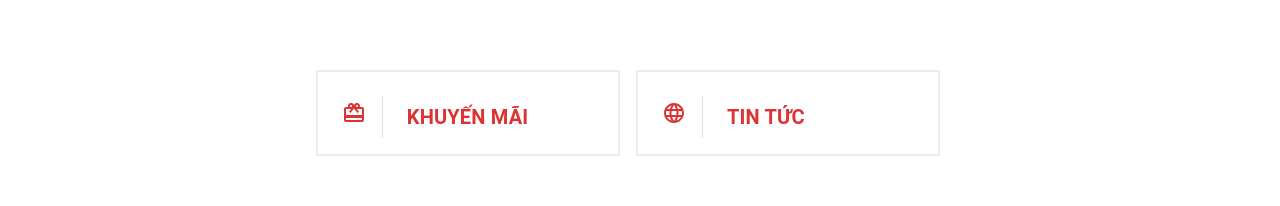
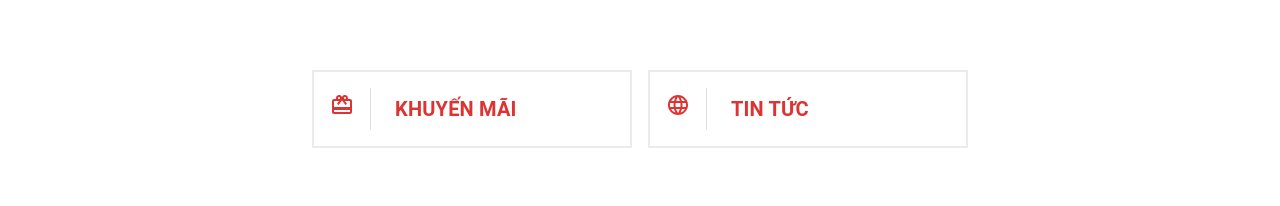
Before and after one commit to phong310/Viettel_network, a React (Vite) app: page / in a window 1280 px wide. Shown: the part 3135-3341 px from the top of the page. Built offline with nearby package versions, Linux system fonts and the light colour scheme.

Commit message:
update responsive

```diff
--- a/src/components/Layouts/Header.jsx
+++ b/src/components/Layouts/Header.jsx
@@ -94,10 +94,10 @@ export default function Header() {
     return (
         <Box>
             <Grid container spacing={3} sx={{ ...styleBoxContainer, display: { xs: 'none', sm: 'none', md: 'flex', } }}>
-                <Grid item sm={12} md={4} lg={2} sx={{ ...styleImg }} onClick={reloadPage}>
+                <Grid item sm={12} md={12} lg={2} sx={{ ...styleImg }} onClick={reloadPage}>
                     <img src='https://3g4gviettel.vn/wp-content/uploads/2022/06/logo-3g4gviettel-vn.png' style={{ width: 200, height: 26 }} />
                 </Grid>
-                <Grid sm={12} md={4} lg={6} item sx={{ ...styleGridMenu }}>
+                <Grid sm={12} md={12} lg={6} item sx={{ ...styleGridMenu }}>
                     {menuList.map((item, index) => {
                         return (
                             <Grid sx={{ ...styleMenu }} key={index}>
--- a/src/components/Page/ComboData.jsx
+++ b/src/components/Page/ComboData.jsx
@@ -68,7 +68,7 @@ export default function ComboData() {
     }
     return (
         <Box sx={{ bgcolor: '#dd3333', mt: 10, py: 4 }}>
-            <Grid container justifyContent={'center'} sx={{pb:4}}>
+            <Grid container justifyContent={'center'} sx={{ pb: 4}}>
                 <Grid container alignItems={'center'} justifyContent={'flex-start'} maxWidth={1000} >
                     <Divider orientation="vertical" sx={{ ...styleDivider }} />
                     <Typography sx={{ ...styleTile }}>Gói combo viettel mới ra mắt</Typography>
--- a/src/components/Page/Data4g.jsx
+++ b/src/components/Page/Data4g.jsx
@@ -113,7 +113,8 @@ export default function Data4g() {
 
 const girdTitle = {
     pt: 10,
-    pb: 4
+    pb: 4,
+    pl:{xs:4, sm:4, lg:0}
 }
 
 const styleGridContainer = {
--- a/src/components/Page/DataOffer.jsx
+++ b/src/components/Page/DataOffer.jsx
@@ -23,8 +23,8 @@ export default function DataOffer() {
             syntax: 'V90C TN',
             phone: 9123,
             hot: false,
-            register:'Soạn V90C TN gửi 9123',
-            description:'Sở hữu ưu đãi tích hợp với giá cước siêu rẻ khi đăng ký gói cước V90C thì còn gì tuyệt vời hơn. Vậy làm thế nào để đăng ký gói V90C nhận được ngay ưu đãi khủng? Thông tin dưới đây rất chi tiết để khách hàng có thể để dễ dàng đăng ký gói cước khuyến mãi V90C nhanh chóng, đơn giản nhất.'
+            register: 'Soạn V90C TN gửi 9123',
+            description: 'Sở hữu ưu đãi tích hợp với giá cước siêu rẻ khi đăng ký gói cước V90C thì còn gì tuyệt vời hơn. Vậy làm thế nào để đăng ký gói V90C nhận được ngay ưu đãi khủng? Thông tin dưới đây rất chi tiết để khách hàng có thể để dễ dàng đăng ký gói cước khuyến mãi V90C nhanh chóng, đơn giản nhất.'
         },
         {
             name: 'V120B',
@@ -33,8 +33,8 @@ export default function DataOffer() {
             syntax: 'V120B TN',
             phone: 9123,
             hot: false,
-            register:'Soạn V120B TN gửi 9123',
-            description:'Bạn đang tìm kiếm gói cước để đáp ứng nhu cầu nghe gọi và sử dụng Internet thường xuyên vậy V120B Viettel sẽ không làm bạn thất vọng, với ưu đãi vô cùng hời mức chi phí siêu rẻ , chỉ với 120.000đ cho 1 lần đăng ký thành công , nhanh tay đăng ký gói cước này ngay với cú pháp được để bên dưới bài viết này nhé.'
+            register: 'Soạn V120B TN gửi 9123',
+            description: 'Bạn đang tìm kiếm gói cước để đáp ứng nhu cầu nghe gọi và sử dụng Internet thường xuyên vậy V120B Viettel sẽ không làm bạn thất vọng, với ưu đãi vô cùng hời mức chi phí siêu rẻ , chỉ với 120.000đ cho 1 lần đăng ký thành công , nhanh tay đăng ký gói cước này ngay với cú pháp được để bên dưới bài viết này nhé.'
         },
         {
             name: 'V150B',
@@ -43,8 +43,8 @@ export default function DataOffer() {
             syntax: 'V150B TN',
             phone: 9123,
             hot: false,
-            register:'Soạn V150B TN gửi 9123',
-            description:'Nếu với trữ lượng 1GB mỗi ngày là chưa đủ với nhu cầu sử dụng mạng của bạn thì V150B Viettel sẽ là cứu cánh ngay cho bạn lúc này , với trữ lượng lên đến 2GB mỗi ngày và miễn phí phút gọi hai chiều , quả là 1 gói cước đáng giá phải không nào.'
+            register: 'Soạn V150B TN gửi 9123',
+            description: 'Nếu với trữ lượng 1GB mỗi ngày là chưa đủ với nhu cầu sử dụng mạng của bạn thì V150B Viettel sẽ là cứu cánh ngay cho bạn lúc này , với trữ lượng lên đến 2GB mỗi ngày và miễn phí phút gọi hai chiều , quả là 1 gói cước đáng giá phải không nào.'
         },
         {
             name: 'V200C',
@@ -53,8 +53,8 @@ export default function DataOffer() {
             syntax: 'V200C TN',
             phone: 9123,
             hot: true,
-            register:'Soạn V200C TN gửi 9123',
-            description:'Gói cước V200C Viettel là một trong các gói combo data điện thoại và SMS khủng nhất của mạng Viettel hiện nay. V200C Viettel được áp dụng cho nhu cầu đăng ký thoại nội mạng kèm data 3G/4G để truy cập internet với giá cước 200.000đ. Khách hàng được tận hưởng 120GB data tốc độ cao, thoại nội mạng thả ga mà không mất phí và có 25GB dữ liệu lưu trữ trên Lifebox, miễn phí xem phim trên Viettel TV. Với những ưu đãi vô cùng hấp dẫn trên, V200C Viettel gần như là một gói cước hoàn hảo thỏa mãn mọi đối tượng và nhu cầu của người dùng'
+            register: 'Soạn V200C TN gửi 9123',
+            description: 'Gói cước V200C Viettel là một trong các gói combo data điện thoại và SMS khủng nhất của mạng Viettel hiện nay. V200C Viettel được áp dụng cho nhu cầu đăng ký thoại nội mạng kèm data 3G/4G để truy cập internet với giá cước 200.000đ. Khách hàng được tận hưởng 120GB data tốc độ cao, thoại nội mạng thả ga mà không mất phí và có 25GB dữ liệu lưu trữ trên Lifebox, miễn phí xem phim trên Viettel TV. Với những ưu đãi vô cùng hấp dẫn trên, V200C Viettel gần như là một gói cước hoàn hảo thỏa mãn mọi đối tượng và nhu cầu của người dùng'
         },
     ]
 
@@ -82,7 +82,7 @@ export default function DataOffer() {
     return (
         <>
             <Box sx={{ bgcolor: '#dd3333', mt: 10, py: 4 }}>
-                <Grid container justifyContent={'center'} sx={{ pb: 4 }}>
+                <Grid container justifyContent={'center'} sx={{ pb: 4, pl: { xs: 4, sm: 4, lg: 0 } }}>
                     <Grid container alignItems={'center'} justifyContent={'flex-start'} maxWidth={1000} >
                         <Divider orientation="vertical" sx={{ ...styleDivider }} />
                         <Typography sx={{ ...styleTile }}>Gói ưu đãi viettel</Typography>
@@ -119,8 +119,8 @@ export default function DataOffer() {
                 </Grid>
                 <ModalDetail open={open} handleClose={closeModal} nameOfPack={name} description={des} />
             </Box>
-            <Grid container justifyContent={'center'} sx={{ mt: 10 }} spacing={3}>
-                <Grid item xs={12} sm={2.8} alignItems={'center'} sx={{ ...styleLastGrid, mr: { xs: 0, sm: 1, md: 2 }, mb: { xs: 2, sm: 0 } }}>
+            <Grid container justifyContent={'center'} sx={{ mt: 10, gap: 2, p: { xs: 5, sm: 0, lg: 0 } }}>
+                <Grid item xs={12} sm={4} lg={3} alignItems={'center'} sx={{ ...styleLastGrid }}>
                     <Grid sx={{ ...styleLastTypo }}>
                         <RedeemIcon />
                     </Grid>
@@ -131,7 +131,7 @@ export default function DataOffer() {
                         </Button>
                     </Grid>
                 </Grid>
-                <Grid item xs={12} sm={2.8} alignItems={'center'} sx={{ ...styleLastGrid }}>
+                <Grid item xs={12} sm={4} lg={3} alignItems={'center'} sx={{ ...styleLastGrid }}>
                     <Grid sx={{ ...styleLastTypo }}>
                         <LanguageIcon />
                     </Grid>
--- a/src/components/Page/DataSieuToc.jsx
+++ b/src/components/Page/DataSieuToc.jsx
@@ -113,7 +113,8 @@ export default function DataSieuToc() {
 
 const girdTitle = {
     pt: 10,
-    pb: 2
+    pb: 2,
+    pl: { xs: 4, sm: 4, lg: 0 }
 }
 
 const styleGridContainer = {
```
